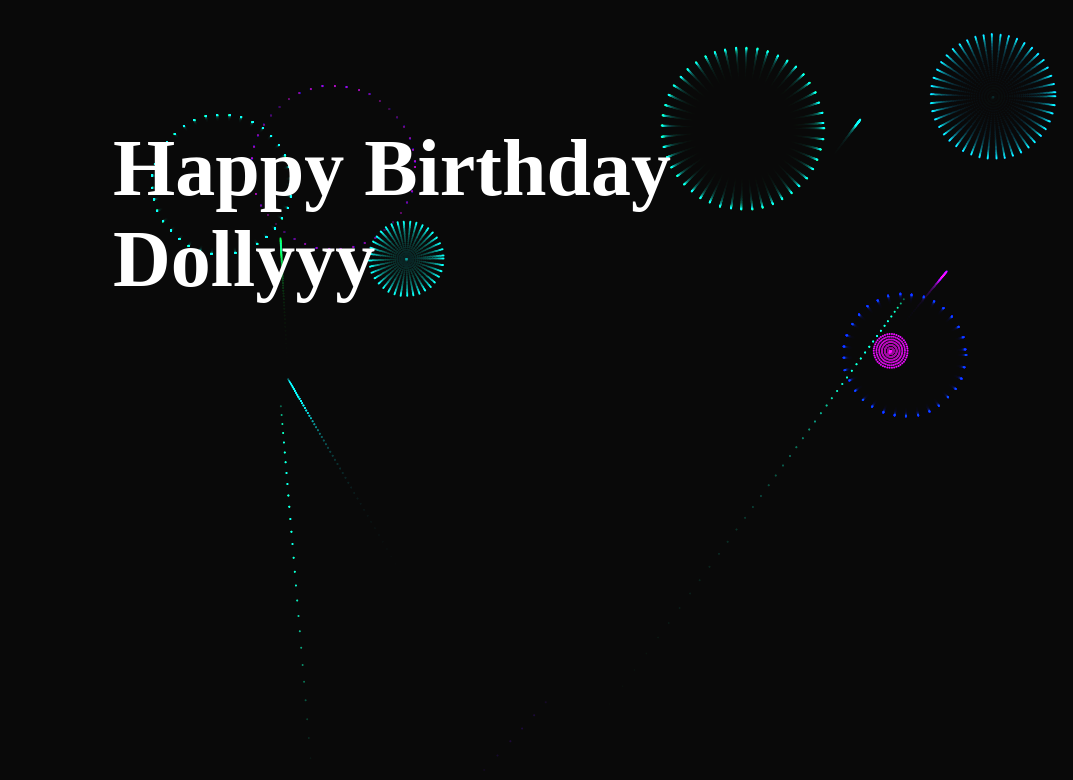
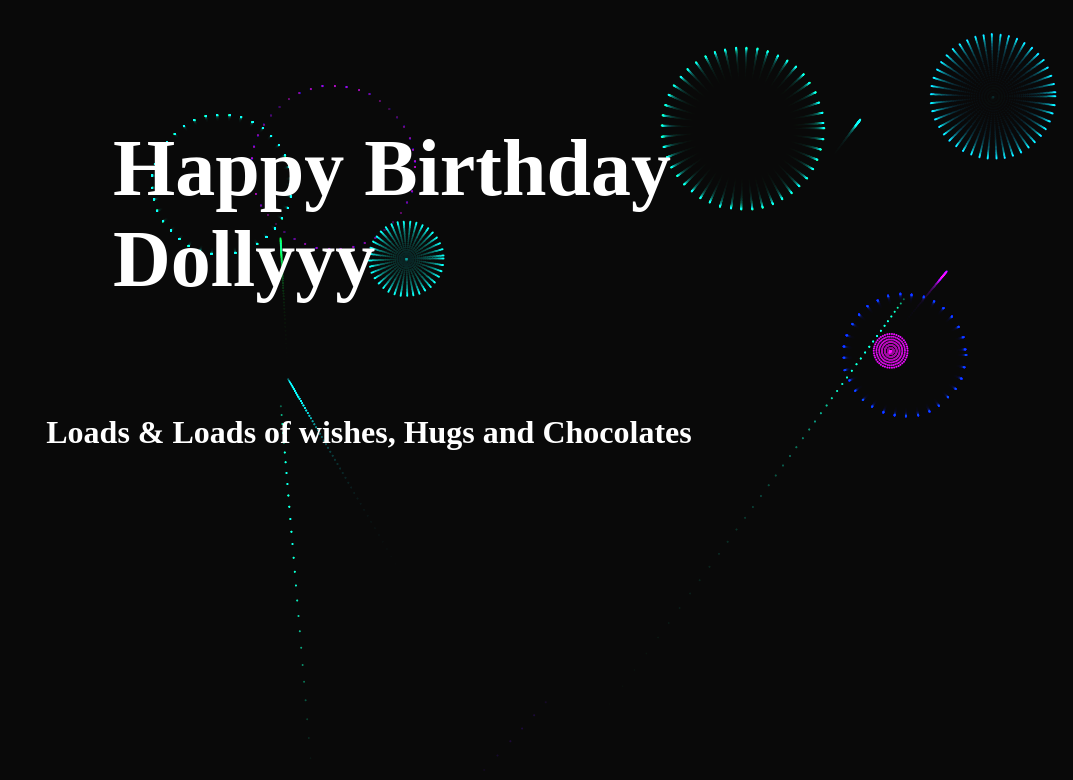
Before and after one commit to Satyam478singh/Birthday, a plain HTML site: page src/yes.html in a window 1280 px wide. Shown: the whole page, without its empty margins (207-1280 px from the left). Drawn offline with Linux system fonts and the light colour scheme.

Commit message:
birthday quote update

```diff
--- a/src/assets/yesstyle.css
+++ b/src/assets/yesstyle.css
@@ -16,3 +16,16 @@ body {
     -webkit-user-select: none;
     user-select: none;
   }
+
+  h3{
+    position: absolute;
+    top: 50%;
+    left: 45%;
+    transform: translate(-50%, -50%);
+    color: #fff;
+    font-family: "Source Sans Pro";
+    font-size: 2em;
+    font-weight: 900;
+    -webkit-user-select: none;
+    user-select: none;
+  }
--- a/src/yes.html
+++ b/src/yes.html
@@ -1,4 +1,6 @@
 <h1>Happy Birthday Dollyyy</h1>
+<h3>Loads & Loads of wishes, Hugs and Chocolates</h3>
+
 <canvas id="birthday"></canvas>
 <script src="./yes.js"></script>
 <link rel="stylesheet" href="./assets/yesstyle.css" />
```
Also changed, not shown: index.html (+3 -4 lines).
